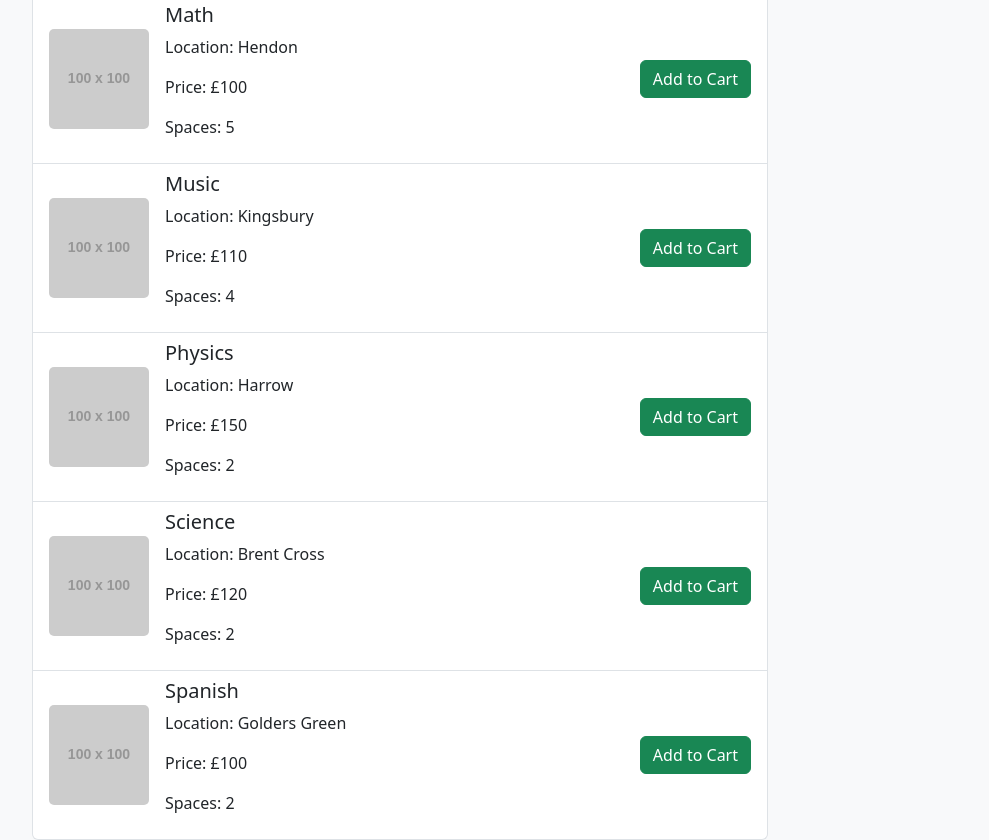
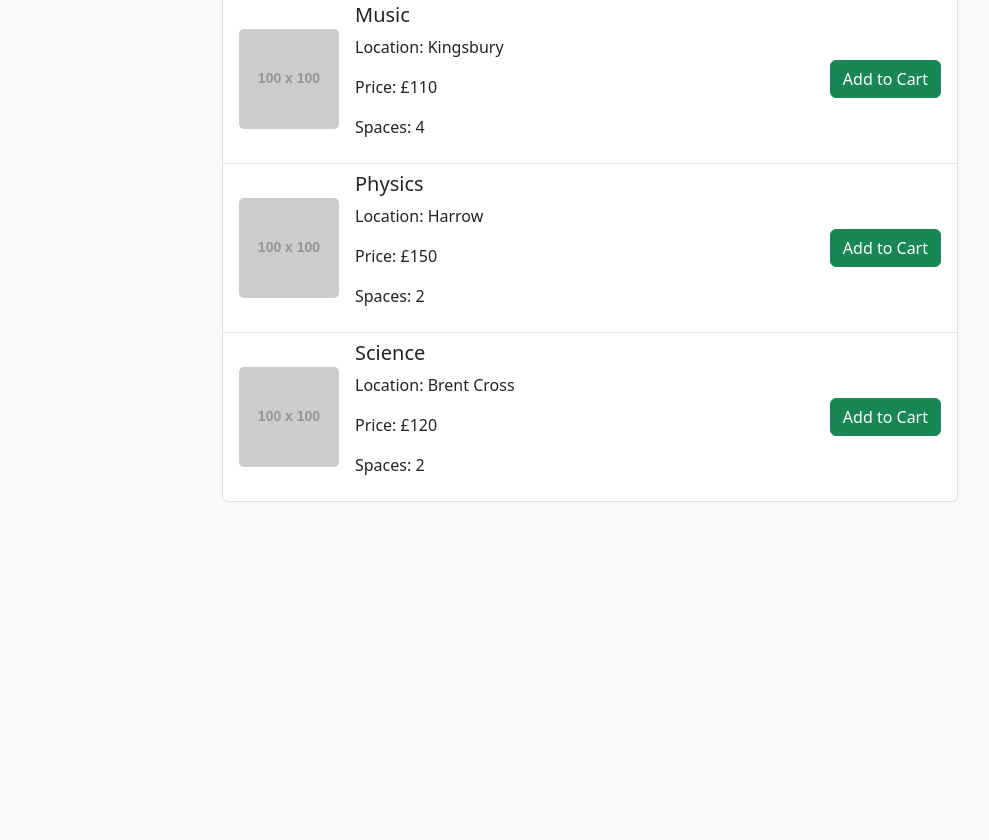
Before and after one commit to aj217/Front_End, a plain HTML site: page index.html in a window 1280 px wide. Shown: the part 1487-2327 px from the top of the page, without its empty margins (50-1039 px from the left). After the commit the page ends 1989 px from the top, so only its background shows below. Drawn offline with nearby package versions, Linux system fonts and the light colour scheme; placeholder pictures from the web are drawn by us.

```diff
--- a/index.html
+++ b/index.html
@@ -1,12 +1,15 @@
 <!DOCTYPE html>
 <html lang="en">
   <head>
-    <meta charset="UTF-8">
-    <meta name="viewport" content="width=device-width, initial-scale=1.0">
+    <meta charset="UTF-8" />
+    <meta name="viewport" content="width=device-width, initial-scale=1.0" />
     <title>After School Classes - Checkout</title>
     <!-- Bootstrap CSS -->
-    <link href="https://cdn.jsdelivr.net/npm/bootstrap@5.3.0-alpha3/dist/css/bootstrap.min.css" rel="stylesheet">
-    <link rel="stylesheet" href="styles.css">
+    <link
+      href="https://cdn.jsdelivr.net/npm/bootstrap@5.3.0-alpha3/dist/css/bootstrap.min.css"
+      rel="stylesheet"
+    />
+    <link rel="stylesheet" href="styles.css" />
     <!-- Vue.js CDN -->
     <script src="https://cdn.jsdelivr.net/npm/vue@2"></script>
   </head>
@@ -16,19 +19,24 @@
         <h1>After School Classes</h1>
       </header>
 
-        <!-- Common Checkout Button at the Top -->
-        <div class="d-flex justify-content-end mb-4">
+      <!-- Common Checkout Button at the Center of the Top -->
+      <div class="d-flex justify-content-center mb-4">
         <button @click="toggleCheckoutPage" class="btn btn-primary">
-                {{ showCheckoutPage ? 'Back to Lessons' : 'Proceed to Checkout' }}
+          {{ showCheckoutPage ? 'Checkout' : 'Checkout' }}
         </button>
       </div>
 
       <div class="row">
         <!-- Lesson List Section -->
-            <div class="col-md-8" v-if="!showCheckoutPage">
+        <div class="col-md-8 mx-auto" v-if="!showCheckoutPage">
           <div>
             <div class="mb-3">
-                        <input type="text" v-model="searchQuery" class="form-control" placeholder="Search lessons...">
+              <input
+                type="text"
+                v-model="searchQuery"
+                class="form-control"
+                placeholder="Search lessons..."
+              />
             </div>
 
             <!-- Sorting -->
@@ -43,16 +51,25 @@
                 </select>
               </div>
               <button @click="toggleSortOrder" class="btn btn-primary">
-                            Sort Order: {{ sortOrder === 'asc' ? 'Ascending' : 'Descending' }}
+                Sort Order: {{ sortOrder === 'asc' ? 'Ascending' : 'Descending'
+                }}
               </button>
             </div>
 
             <!-- Lessons List -->
             <ul class="list-group">
-                        <li class="list-group-item d-flex justify-content-between align-items-center" v-for="lesson in sortedAndFilteredLessons" :key="lesson.id">
+              <li
+                class="list-group-item d-flex justify-content-between align-items-center"
+                v-for="lesson in sortedAndFilteredLessons"
+                :key="lesson.id"
+              >
                 <div class="d-flex align-items-center">
                   <!-- Image for each lesson -->
-                                <img :src="lesson.image" alt="Lesson Image" class="lesson-image me-3">
+                  <img
+                    :src="lesson.image"
+                    alt="Lesson Image"
+                    class="lesson-image me-3"
+                  />
                   <div>
                     <h5>{{ lesson.subject }}</h5>
                     <p>Location: {{ lesson.location }}</p>
@@ -60,7 +77,11 @@
                     <p>Spaces: {{ lesson.spaces }}</p>
                   </div>
                 </div>
-                            <button :disabled="lesson.spaces === 0" class="btn btn-success" @click="addToCart(lesson)">
+                <button
+                  :disabled="lesson.spaces === 0"
+                  class="btn btn-success"
+                  @click="addToCart(lesson)"
+                >
                   {{ lesson.spaces > 0 ? 'Add to Cart' : 'Sold Out' }}
                 </button>
               </li>
@@ -69,16 +90,22 @@
         </div>
 
         <!-- Checkout Section (Cart + Checkout) -->
-            <div class="col-md-8" v-if="showCheckoutPage">
+        <div class="col-md-8 mx-auto" v-if="showCheckoutPage">
           <!-- Shopping Cart -->
           <div class="card mb-4">
             <div class="card-header">
               <h2>Shopping Cart</h2>
             </div>
             <ul class="list-group list-group-flush">
-                        <li class="list-group-item d-flex justify-content-between align-items-center" v-for="item in cart" :key="item.id">
+              <li
+                class="list-group-item d-flex justify-content-between align-items-center"
+                v-for="item in cart"
+                :key="item.id"
+              >
                 {{ item.subject }} ({{ item.spaces }})
-                            <button class="btn btn-danger" @click="removeFromCart(item)">Remove</button>
+                <button class="btn btn-danger" @click="removeFromCart(item)">
+                  Remove
+                </button>
               </li>
             </ul>
             <div class="card-footer">
@@ -91,13 +118,29 @@
             <h3>Checkout</h3>
             <div class="mb-3">
               <label for="name" class="form-label">Name:</label>
-                        <input type="text" v-model="name" class="form-control" placeholder="Enter name">
+              <input
+                type="text"
+                v-model="name"
+                class="form-control"
+                placeholder="Enter name"
+              />
             </div>
             <div class="mb-3">
               <label for="phone" class="form-label">Phone:</label>
-                        <input type="text" v-model="phone" class="form-control" placeholder="Enter phone">
+              <input
+                type="text"
+                v-model="phone"
+                class="form-control"
+                placeholder="Enter phone"
+              />
             </div>
-                    <button :disabled="!validCheckout" @click="submitCheckout" class="btn btn-primary">Submit Order</button>
+            <button
+              :disabled="!validCheckout"
+              @click="submitCheckout"
+              class="btn btn-primary"
+            >
+              Submit Order
+            </button>
           </div>
         </div>
       </div>
@@ -105,39 +148,113 @@
 
     <script>
       new Vue({
-            el: '#app',
+        el: "#app",
         data: {
           lessons: [
-                    { id: 1, subject: 'Math', location: 'Hendon', price: 100, spaces: 5, image: 'https://via.placeholder.com/100?text=Math' },
-                    { id: 2, subject: 'English', location: 'Colindale', price: 80, spaces: 3, image: 'https://via.placeholder.com/100?text=English' },
-                    { id: 3, subject: 'Science', location: 'Brent Cross', price: 120, spaces: 2, image: 'https://via.placeholder.com/100?text=Science' },
-                    { id: 4, subject: 'History', location: 'Golders Green', price: 90, spaces: 1, image: 'https://via.placeholder.com/100?text=History' },
-                    { id: 5, subject: 'Art', location: 'Hendon', price: 75, spaces: 0, image: 'https://via.placeholder.com/100?text=Art' },
-                    { id: 6, subject: 'Music', location: 'Kingsbury', price: 110, spaces: 4, image: 'https://via.placeholder.com/100?text=Music' },
-                    { id: 7, subject: 'Physics', location: 'Harrow', price: 150, spaces: 2, image: 'https://via.placeholder.com/100?text=Physics' },
-                    { id: 8, subject: 'Chemistry', location: 'Hendon', price: 100, spaces: 6, image: 'https://via.placeholder.com/100?text=Chemistry' },
-                    { id: 9, subject: 'Biology', location: 'Wembley', price: 130, spaces: 4, image: 'https://via.placeholder.com/100?text=Biology' },
-                    { id: 10, subject: 'Geography', location: 'Hendon', price: 95, spaces: 3, image: 'https://via.placeholder.com/100?text=Geography' },
-                    { id: 11, subject: 'French', location: 'Colindale', price: 85, spaces: 4, image: 'https://via.placeholder.com/100?text=French' },
-                    { id: 12, subject: 'Spanish', location: 'Golders Green', price: 100, spaces: 2, image: 'https://via.placeholder.com/100?text=Spanish' }
+            {
+              id: 1,
+              subject: "Math",
+              location: "Hendon",
+              price: 100,
+              spaces: 5,
+              image: "https://via.placeholder.com/100?text=Math",
+            },
+            {
+              id: 2,
+              subject: "English",
+              location: "Colindale",
+              price: 80,
+              spaces: 3,
+              image: "https://via.placeholder.com/100?text=English",
+            },
+            {
+              id: 3,
+              subject: "Science",
+              location: "Brent Cross",
+              price: 120,
+              spaces: 2,
+              image: "https://via.placeholder.com/100?text=Science",
+            },
+            {
+              id: 4,
+              subject: "History",
+              location: "Golders Green",
+              price: 90,
+              spaces: 1,
+              image: "https://via.placeholder.com/100?text=History",
+            },
+            {
+              id: 5,
+              subject: "Art",
+              location: "Hendon",
+              price: 75,
+              spaces: 0,
+              image: "https://via.placeholder.com/100?text=Art",
+            },
+            {
+              id: 6,
+              subject: "Music",
+              location: "Kingsbury",
+              price: 110,
+              spaces: 4,
+              image: "https://via.placeholder.com/100?text=Music",
+            },
+            {
+              id: 7,
+              subject: "Physics",
+              location: "Harrow",
+              price: 150,
+              spaces: 2,
+              image: "https://via.placeholder.com/100?text=Physics",
+            },
+            {
+              id: 8,
+              subject: "Chemistry",
+              location: "Hendon",
+              price: 100,
+              spaces: 6,
+              image: "https://via.placeholder.com/100?text=Chemistry",
+            },
+            {
+              id: 9,
+              subject: "Biology",
+              location: "Wembley",
+              price: 130,
+              spaces: 4,
+              image: "https://via.placeholder.com/100?text=Biology",
+            },
+            {
+              id: 10,
+              subject: "Geography",
+              location: "Hendon",
+              price: 95,
+              spaces: 3,
+              image: "https://via.placeholder.com/100?text=Geography",
+            },
           ],
           cart: [],
-                name: '',
-                phone: '',
-                searchQuery: '',
-                sortBy: 'subject',
-                sortOrder: 'asc',
-                showCheckoutPage: false // Controls the display of checkout or lesson page
+          name: "",
+          phone: "",
+          searchQuery: "",
+          sortBy: "subject",
+          sortOrder: "asc",
+          showCheckoutPage: false, // Controls the display of checkout or lesson page
         },
         computed: {
           sortedAndFilteredLessons() {
-                    let filtered = this.lessons.filter(lesson => {
-                        return lesson.subject.toLowerCase().includes(this.searchQuery.toLowerCase()) ||
-                            lesson.location.toLowerCase().includes(this.searchQuery.toLowerCase());
+            let filtered = this.lessons.filter((lesson) => {
+              return (
+                lesson.subject
+                  .toLowerCase()
+                  .includes(this.searchQuery.toLowerCase()) ||
+                lesson.location
+                  .toLowerCase()
+                  .includes(this.searchQuery.toLowerCase())
+              );
             });
 
             let sorted = filtered.sort((a, b) => {
-                        let modifier = this.sortOrder === 'asc' ? 1 : -1;
+              let modifier = this.sortOrder === "asc" ? 1 : -1;
               if (a[this.sortBy] < b[this.sortBy]) return -1 * modifier;
               if (a[this.sortBy] > b[this.sortBy]) return 1 * modifier;
               return 0;
@@ -152,15 +269,15 @@
             const nameValid = /^[A-Za-z\s]+$/.test(this.name);
             const phoneValid = /^[0-9]+$/.test(this.phone);
             return nameValid && phoneValid;
-                }
+          },
         },
         methods: {
           toggleSortOrder() {
-                    this.sortOrder = this.sortOrder === 'asc' ? 'desc' : 'asc';
+            this.sortOrder = this.sortOrder === "asc" ? "desc" : "asc";
           },
           addToCart(lesson) {
             lesson.spaces -= 1;
-                    const itemInCart = this.cart.find(item => item.id === lesson.id);
+            const itemInCart = this.cart.find((item) => item.id === lesson.id);
             if (itemInCart) {
               itemInCart.spaces += 1;
             } else {
@@ -168,9 +285,9 @@
             }
           },
           removeFromCart(item) {
-                    const lesson = this.lessons.find(lesson => lesson.id === item.id);
+            const lesson = this.lessons.find((lesson) => lesson.id === item.id);
             lesson.spaces += 1;
-                    this.cart = this.cart.filter(cartItem => cartItem.id !== item.id);
+            this.cart = this.cart.filter((cartItem) => cartItem.id !== item.id);
           },
           toggleCheckoutPage() {
             this.showCheckoutPage = !this.showCheckoutPage;
@@ -178,13 +295,12 @@
           submitCheckout() {
             alert(`Order for ${this.name} submitted successfully!`);
             this.cart = [];
-                    this.name = '';
-                    this.phone = '';
+            this.name = "";
+            this.phone = "";
             this.showCheckoutPage = false; // Go back to lesson list after submitting order
-                }
-            }
+          },
+        },
       });
     </script>
   </body>
 </html>
-<!--End code-->
--- a/styles.css
+++ b/styles.css
@@ -30,8 +30,8 @@
     display: flex;
 }
 
-.justify-content-end {
-    justify-content: flex-end;
+.justify-content-center {
+    justify-content: center;
 }
 
 .mb-4 {
```
Also changed, not shown: images/art.png (added), images/biology.png (added), images/chemistry.png (added), images/english.png (added), images/geography.png (added), images/history.png (added), images/music.png (added), images/physics.png (added), images/science.png (added). Lines whose indentation alone changed are shown as unchanged.
